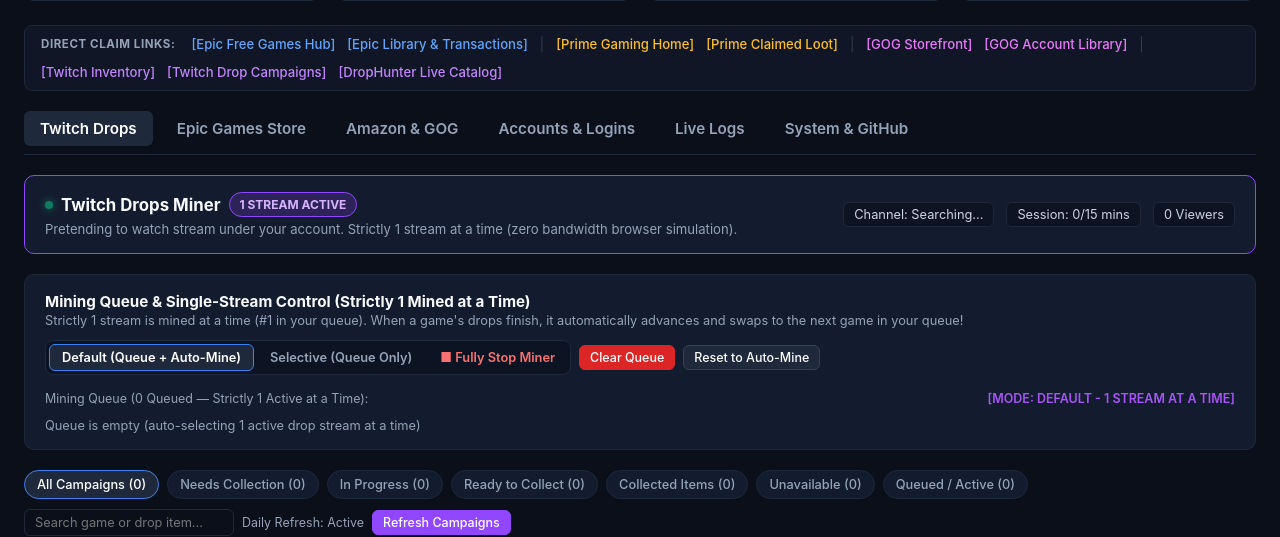
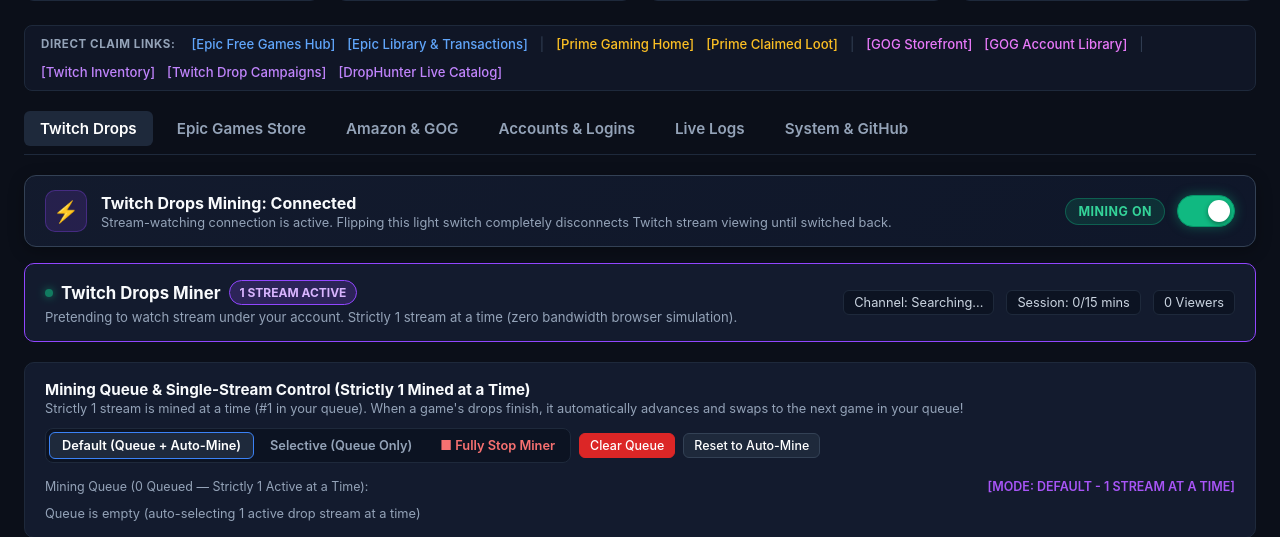
Before and after one commit to IAndrexI/dropsClaim, a Python web app: template src/web/templates/index.html in a window 1280 px wide. Shown: the part 210-747 px from the top of the page. Run offline with Jinja, Linux system fonts and the light colour scheme; the template is opened without the code that fills it, so the values that code supplies are empty.

Commit message:
Add light-switch master toggle to completely connect/disconnect Twitch mining with real-time watchdog verification

```diff
--- a/src/web/server.py
+++ b/src/web/server.py
@@ -1430,7 +1430,9 @@ class DashboardHandler(SimpleHTTPRequestHandler):
             mstat = cfg.get("miner_status") or {}
             sel = cfg.get("selected_game") or mstat.get("game")
             q_len = len(cfg.get("queue") or [])
-            if mstat.get("active") and mstat.get("channel_name"):
+            if cfg.get("mode") == "stopped":
+                msg = "Disconnected from Twitch mining. Zero streams will be watched until toggled back on."
+            elif mstat.get("active") and mstat.get("channel_name"):
                 msg = f"Instantly switched stream! Now watching {mstat['channel_name']} for '{mstat.get('game')}' ({q_len} in queue)."
             elif sel:
                 msg = f"Now targeting '#1 {sel}' ({q_len} in queue, {cfg['mode']} mode)."
--- a/src/web/templates/index.html
+++ b/src/web/templates/index.html
@@ -202,6 +202,97 @@
     .mode-btn { background: none; border: none; color: var(--text-muted); padding: 5px 12px; border-radius: 6px; cursor: pointer; font-size: 0.8rem; font-weight: 600; transition: all 0.2s; }
     .mode-btn.active { background: #1e293b; color: white; border: 1px solid #3b82f6; }
 
+    /* Master Light Switch Toggle */
+    .master-switch-card {
+      background: linear-gradient(135deg, rgba(19, 27, 46, 0.95), rgba(15, 23, 42, 0.98));
+      border: 1px solid #334155;
+      border-radius: 12px;
+      padding: 14px 20px;
+      margin-bottom: 16px;
+      display: flex;
+      justify-content: space-between;
+      align-items: center;
+      flex-wrap: wrap;
+      gap: 14px;
+      box-shadow: 0 4px 16px rgba(0, 0, 0, 0.3);
+    }
+    .master-switch-info { display: flex; align-items: center; gap: 14px; }
+    .master-switch-icon {
+      width: 42px;
+      height: 42px;
+      border-radius: 10px;
+      display: flex;
+      align-items: center;
+      justify-content: center;
+      font-size: 1.3rem;
+      background: rgba(145, 70, 255, 0.15);
+      border: 1px solid rgba(145, 70, 255, 0.3);
+      color: #c084fc;
+      transition: all 0.3s ease;
+    }
+    .master-switch-card.disconnected .master-switch-icon {
+      background: rgba(239, 68, 68, 0.15);
+      border-color: rgba(239, 68, 68, 0.35);
+      color: #f87171;
+    }
+    .master-switch-text h3 { font-size: 1rem; font-weight: 700; margin-bottom: 2px; }
+    .master-switch-text p { font-size: 0.8rem; color: var(--text-muted); }
+    .master-switch-ctrl { display: flex; align-items: center; gap: 12px; }
+    .toggle-switch-label {
+      position: relative;
+      display: inline-block;
+      width: 58px;
+      height: 32px;
+      cursor: pointer;
+    }
+    .toggle-switch-label input { opacity: 0; width: 0; height: 0; }
+    .toggle-slider {
+      position: absolute;
+      cursor: pointer;
+      top: 0; left: 0; right: 0; bottom: 0;
+      background-color: #334155;
+      transition: 0.25s;
+      border-radius: 34px;
+      border: 1px solid #475569;
+    }
+    .toggle-slider:before {
+      position: absolute;
+      content: "";
+      height: 22px;
+      width: 22px;
+      left: 4px;
+      bottom: 4px;
+      background-color: white;
+      transition: 0.25s;
+      border-radius: 50%;
+      box-shadow: 0 2px 5px rgba(0,0,0,0.4);
+    }
+    .toggle-switch-label input:checked + .toggle-slider {
+      background-color: #10b981;
+      border-color: #059669;
+      box-shadow: 0 0 12px rgba(16, 185, 129, 0.4);
+    }
+    .toggle-switch-label input:checked + .toggle-slider:before {
+      transform: translateX(26px);
+    }
+    .toggle-state-pill {
+      font-size: 0.78rem;
+      font-weight: 700;
+      padding: 5px 12px;
+      border-radius: 20px;
+      letter-spacing: 0.04em;
+    }
+    .toggle-state-pill.online {
+      background: rgba(16, 185, 129, 0.15);
+      color: #34d399;
+      border: 1px solid rgba(16, 185, 129, 0.35);
+    }
+    .toggle-state-pill.offline {
+      background: rgba(239, 68, 68, 0.15);
+      color: #f87171;
+      border: 1px solid rgba(239, 68, 68, 0.35);
+    }
+
     /* Campaign Cards with Image and Links */
     .camp-card-body { display: flex; gap: 14px; }
     .camp-cover { width: 56px; height: 75px; object-fit: cover; border-radius: 6px; border: 1px solid #1e293b; flex-shrink: 0; background: #0c1322; }
@@ -290,6 +381,24 @@
 
     <!-- TAB 1: TWITCH DROPS (WITH SELECTION & INVENTORY CROSS-REFERENCE) -->
     <div id="tab-drops" class="tab-content">
+      <!-- Master Twitch Mining Switch (Light Switch Toggle) -->
+      <div class="master-switch-card" id="master-switch-card">
+        <div class="master-switch-info">
+          <div class="master-switch-icon" id="master-switch-icon">&#9889;</div>
+          <div class="master-switch-text">
+            <h3 id="master-switch-heading">Twitch Drops Mining: Connected</h3>
+            <p id="master-switch-sub">Stream-watching connection is active. Flipping this light switch completely disconnects Twitch stream viewing until switched back.</p>
+          </div>
+        </div>
+        <div class="master-switch-ctrl">
+          <span class="toggle-state-pill online" id="toggle-state-pill">MINING ON</span>
+          <label class="toggle-switch-label" title="Toggle Twitch Mining Access On/Off">
+            <input type="checkbox" id="master-mining-toggle" checked onchange="onMasterToggleChange(this.checked)">
+            <span class="toggle-slider"></span>
+          </label>
+        </div>
+      </div>
+
       <!-- Live Miner Telemetry Banner (Pretending to watch stream under account - strictly 1 stream at a time) -->
       <div class="live-miner-banner" id="live-miner-banner">
         <div class="miner-details">
@@ -926,6 +1035,33 @@
       const progressPill = document.getElementById("miner-stream-progress");
       const viewersPill = document.getElementById("miner-stream-viewers");
       const streamLink = document.getElementById("miner-stream-link");
+
+      // Update Master Light Switch Card
+      const masterCard = document.getElementById("master-switch-card");
+      const masterToggle = document.getElementById("master-mining-toggle");
+      const masterHeading = document.getElementById("master-switch-heading");
+      const masterSub = document.getElementById("master-switch-sub");
+      const masterPill = document.getElementById("toggle-state-pill");
+      const masterIcon = document.getElementById("master-switch-icon");
+      const isStopped = (currentMiningMode === "stopped" || minerStat.mode === "stopped");
+
+      if (masterToggle) masterToggle.checked = !isStopped;
+      if (masterCard) masterCard.classList.toggle("disconnected", isStopped);
+      if (masterPill) {
+        masterPill.className = "toggle-state-pill " + (isStopped ? "offline" : "online");
+        masterPill.innerText = isStopped ? "DISCONNECTED / OFF" : "CONNECTED / ON";
+      }
+      if (masterIcon) masterIcon.innerHTML = isStopped ? "&#9888;" : "&#9889;";
+      if (masterHeading) {
+        masterHeading.innerText = isStopped
+          ? "Twitch Drops Mining: Completely Disconnected"
+          : "Twitch Drops Mining: Connected & Active";
+      }
+      if (masterSub) {
+        masterSub.innerText = isStopped
+          ? "Twitch access is switched OFF. No streams will be watched or mined until you flip this switch back on."
+          : "Twitch access is switched ON. Actively monitoring drops and verifying real-time progress.";
+      }
 
       if (!minerDot) return;
 
@@ -1126,6 +1262,15 @@
         });
         updateFilterCounts(lastTwitchData);
         renderDropsGrid(lastTwitchData);
+      }
+    }
+
+    async function onMasterToggleChange(isConnected) {
+      if (!isConnected) {
+        setMiningMode("stopped");
+      } else {
+        const nextMode = selectedPriorityGames.length > 0 ? "selective" : "default";
+        setMiningMode(nextMode);
       }
     }
 
```
